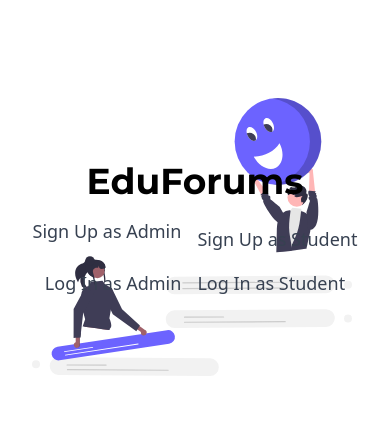
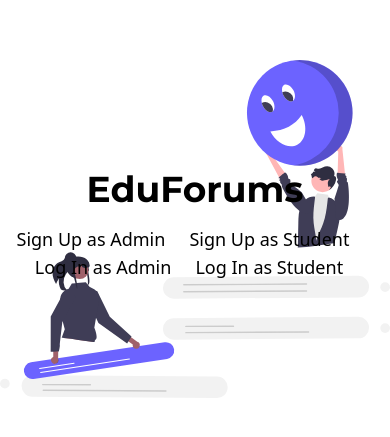
Before and after one commit to JoelWillams2021/EduForums-3.0, a React (Vite) app: page / in a window 390 px wide. Shown: the part 193-630 px from the top of the page. Built offline with nearby package versions, Linux system fonts and the light colour scheme; no server answers; the HTML template or start-up script is replaced by a standard one.

Commit message:
Undo previous responsive changes

```diff
--- a/src/Landing.tsx
+++ b/src/Landing.tsx
@@ -7,53 +7,36 @@ import mySvg from './assets/discussion.svg';
 const Landing: React.FC = () => {
   const navigate = useNavigate();
 
-  const handleAdminSignUp = () => navigate("/admin-signup");
-  const handleStudentSignUp = () => navigate("/student-signup");
-  const handleAdminLogIn = () => navigate("/login-admin");
-  const handleStudentLogIn = () => navigate("/login-student");
+
+  const handleAdminSignUp = () => {
+    navigate("/admin-signup");
+  };
+
+  const handleStudentSignUp = () => {
+    navigate("/student-signup");
+  };
+
+  const handleAdminLogIn = () => {
+    navigate("/login-admin");
+  };
+
+  const handleStudentLogIn = () => {
+    navigate("/login-student");
+  };
 
   return (
-    <div className="flex items-center justify-center h-screen px-4">
-      <div className="relative w-full max-w-4xl">
-        {/* Responsive SVG positioned to right and lower on md+ screens */}
-        <img
-          src={mySvg}
-          alt="Discussion"
-          className="w-full max-w-xs sm:max-w-md h-auto mx-auto
-                     mt-4 ml-4 sm:mt-0 sm:ml-0
-                     md:absolute md:top-16 md:right-8 md:mx-0"
-        />
-
-        {/* Text overlay */}
-        <div className="absolute inset-0 flex flex-col justify-center items-center pointer-events-none">
-          <h1 className="text-4xl montserrat-bold mb-4">EduForums</h1>
-          <div className="flex flex-wrap justify-center space-x-4 space-y-2 pointer-events-auto">
-            <p
-              className="text-lg cursor-pointer text-gray-700 hover:text-gray-900"
-              onClick={handleAdminSignUp}
-            >
-              Sign Up as Admin
-            </p>
-            <p
-              className="text-lg cursor-pointer text-gray-700 hover:text-gray-900"
-              onClick={handleStudentSignUp}
-            >
-              Sign Up as Student
-            </p>
+    <div className="flex items-center justify-center h-screen">
+      <div className="relative text-center">
+        <img src={mySvg} alt="My SVG" />
+        <div className="absolute top-0 left-0 w-full h-full flex flex-col justify-center items-center">
+          <h1 className="text-4xl montserrat-bold">EduForums</h1>
+          <div className="flex justify-center space-x-6 mt-4 mr-6">
+            <p className="text-lg cursor-pointer text-500" onClick={handleAdminSignUp}>Sign Up as Admin</p>
+            <p className="text-lg cursor-pointer text-500" onClick={handleStudentSignUp}>Sign Up as Student</p>
           </div>
-          <div className="flex flex-wrap justify-center space-x-4 mt-4 pointer-events-auto">
-            <p
-              className="text-lg cursor-pointer text-gray-700 hover:text-gray-900"
-              onClick={handleAdminLogIn}
-            >
-              Log In as Admin
-            </p>
-            <p
-              className="text-lg cursor-pointer text-gray-700 hover:text-gray-900"
-              onClick={handleStudentLogIn}
-            >
-              Log In as Student
-            </p>
+          <div className="flex justify-center space-x-6 mb-2 mr-3">
+            <p className="text-lg cursor-pointer text-500" onClick={handleAdminLogIn}>Log In as Admin</p>
+            <p className="text-lg cursor-pointer text-500" onClick={handleStudentLogIn}>Log In as Student</p>
           </div>
         </div>
       </div>
```
